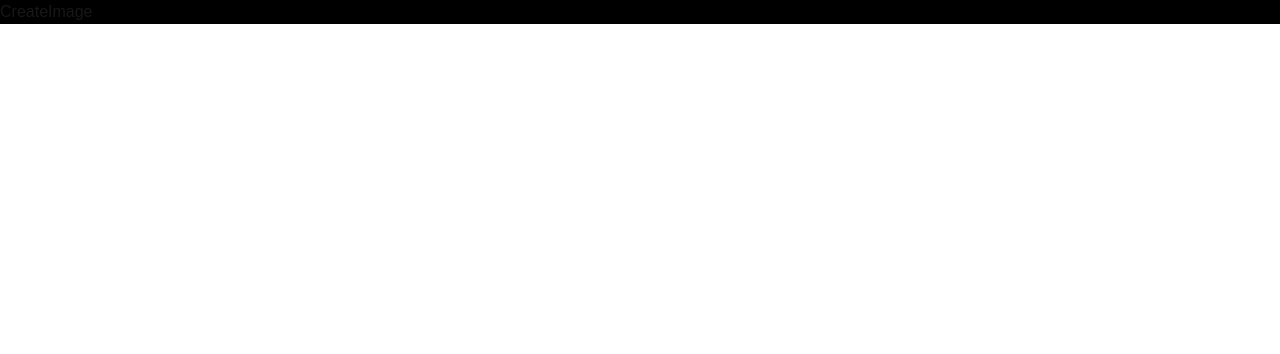
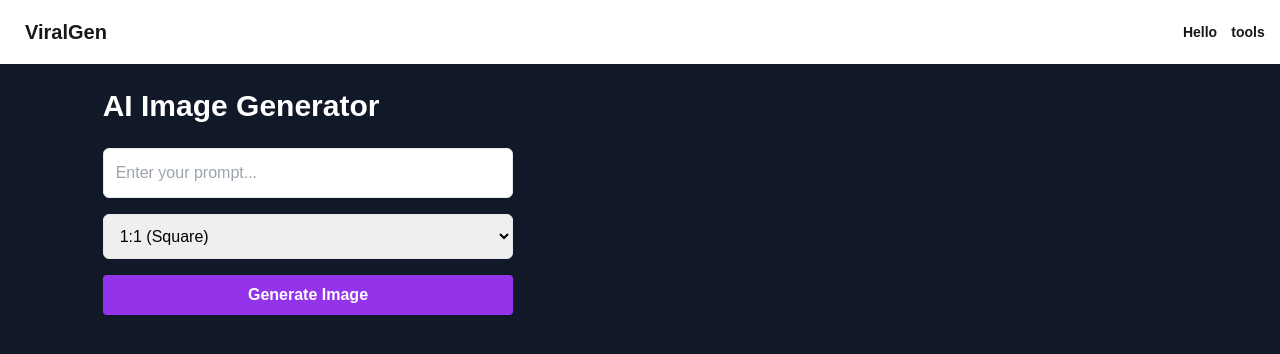
Before and after one commit to realhardik18/viralgenai, a Next.js app: page /tools/create-image in a window 1280 px wide. Shown: the top 354 px of the page. Built offline with nearby package versions, Linux system fonts and the light colour scheme.

Commit message:
add:create image route and page

```diff
--- /dev/null
+++ b/app/api/generateImage/route.js
@@ -0,0 +1,34 @@
+export async function POST(req) {
+    try {
+        const body = await req.json();
+
+        if (!body.input) {
+            throw new Error("Missing 'input' parameter");
+        }
+
+        const response = await fetch('https://api.replicate.com/v1/models/black-forest-labs/flux-schnell/predictions', {
+            method: 'POST',
+            headers: {
+                'Authorization': `Bearer ${process.env.NEXT_PUBLIC_REPLICATE_API_KEY}`,
+                'Content-Type': 'application/json',
+                'Prefer': 'wait'
+            },
+            body: JSON.stringify({
+                input: {
+                    prompt: body.input.prompt,
+                    aspect_ratio: body.input.aspect_ratio ?? "1:1"
+                }
+            })
+        });
+
+        if (!response.ok) {
+            throw new Error(`Failed to fetch: ${response.statusText}`);
+        }
+
+        const data = await response.json();
+        return new Response(JSON.stringify(data), { status: 200 });
+    } catch (error) {
+        console.log(error.message)
+        return new Response(JSON.stringify({ error: error.message }), { status: 500 });
+    }
+}
--- /dev/null
+++ b/app/components/Navbar.js
@@ -0,0 +1,38 @@
+import React from 'react'
+import Link from 'next/link'
+
+function Navbar() {
+  return (
+    <div className="navbar bg-base-100">
+    <div className="flex-1">
+        <a className="btn btn-ghost text-xl">ViralGen</a>
+    </div>
+    <div className="flex-none">
+        <div className="dropdown dropdown-end">
+        <div tabIndex={0} role="button" className="btn btn-ghost btn-circle">
+            <p>Hello</p>
+        </div>
+        <div tabIndex={0} role="button" className="btn btn-ghost btn-circle">
+            <Link href={"/tools"}>
+                <p>tools</p>
+            </Link>
+        </div>
+        <ul
+            tabIndex={0}
+            className="menu menu-sm dropdown-content bg-base-100 rounded-box z-[1] mt-3 w-52 p-2 shadow">
+            <li>
+            <a className="justify-between">
+                Profile
+                <span className="badge">New</span>
+            </a>
+            </li>
+            <li><a>Settings</a></li>
+            <li><a>Logout</a></li>
+        </ul>
+        </div>
+    </div>
+    </div>
+  )
+}
+
+export default Navbar
--- a/app/page.js
+++ b/app/page.js
@@ -1,4 +1,5 @@
 import Image from "next/image";
+import Navbar from "./components/Navbar";
 
 export default function Home() {
   return (
--- a/app/tools/_components/Card.js
+++ b/app/tools/_components/Card.js
@@ -1,12 +1,12 @@
 import React from 'react'
 import Link from 'next/link'
 
-function Card({title,description,link}) {
+function Card({title,description,link,imageURL}) {
   return (
     <div className="card bg-base-100 w-96 shadow-sm">
     <figure>
         <img
-        src="https://img.daisyui.com/images/stock/photo-1606107557195-0e29a4b5b4aa.webp"
+        src={imageURL}
         alt="Shoes" />
     </figure>
     <div className="card-body">
--- a/app/tools/create-image/page.js
+++ b/app/tools/create-image/page.js
@@ -1,9 +1,136 @@
-import React from 'react'
+'use client'
+import React, { useState } from "react";
+import Navbar from "@/app/components/Navbar";
+import { FaSpinner, FaDownload, FaCheckCircle } from "react-icons/fa";
 
-function CreateImage() {
+const CreateImage = () => {
+  const [formData, setFormData] = useState({
+    prompt: "",
+    aspect_ratio: "1:1"
+  });
+
+  const [imageUrl, setImageUrl] = useState(null);
+  const [loading, setLoading] = useState(false);
+  const [error, setError] = useState(null);
+  const [timeTaken, setTimeTaken] = useState(null);
+
+  const handleChange = (e) => {
+    setFormData({ ...formData, [e.target.name]: e.target.value });
+  };
+
+  const handleGenerate = async (e) => {
+    e.preventDefault();
+    if (!formData.prompt) return alert("Please enter a prompt!");
+
+    setLoading(true);
+    setError(null);
+    setImageUrl(null);
+    setTimeTaken(null);
+
+    const startTime = performance.now();
+
+    try {
+      const response = await fetch("/api/generateImage", {
+        method: "POST",
+        headers: {
+          "Content-Type": "application/json",
+        },
+        body: JSON.stringify({ input: {
+          ...formData,
+          go_fast: true
+        } }),
+      });
+
+      const data = await response.json();
+      const endTime = performance.now();
+      setTimeTaken(((endTime - startTime) / 1000).toFixed(3));
+
+      if (response.ok) {
+        setImageUrl(data.output);
+      } else {
+        throw new Error(data.error || "Failed to generate image.");
+      }
+    } catch (err) {
+      setError(err.message);
+    } finally {
+      setLoading(false);
+    }
+  };
+
+  const handleDownload = () => {
+    if (imageUrl) {
+      const link = document.createElement("a");
+      link.href = imageUrl;
+      link.download = "generated-image.png";
+      document.body.appendChild(link);
+      link.click();
+      document.body.removeChild(link);
+    }
+  };
+
   return (
-    <div>CreateImage</div>
-  )
-}
+    <div>
+      <Navbar />
+      <div className="flex items-start justify-center p-6 bg-gray-900 text-white min-h-screen gap-12">
+        {/* Left Side: Form Inputs */}
+        <div className="flex flex-col w-1/3">
+          <h1 className="text-3xl font-bold mb-6">AI Image Generator</h1>
+          <form onSubmit={handleGenerate} className="flex flex-col gap-4">
+            <input
+              type="text"
+              name="prompt"
+              placeholder="Enter your prompt..."
+              value={formData.prompt}
+              onChange={handleChange}
+              className="p-3 border rounded-md text-black w-full"
+              required
+            />
 
-export default CreateImage
+            <select
+              name="aspect_ratio"
+              value={formData.aspect_ratio}
+              onChange={handleChange}
+              className="p-3 border rounded-md text-black w-full"
+            >
+              <option value="1:1">1:1 (Square)</option>
+              <option value="16:9">16:9 (Landscape)</option>
+              <option value="9:16">9:16 (Portrait)</option>
+            </select>
+
+            <button
+              type="submit"
+              className="bg-purple-600 hover:bg-purple-800 text-white font-bold py-2 px-6 rounded flex items-center justify-center"
+              disabled={loading}
+            >
+              {loading ? <FaSpinner className="animate-spin" /> : "Generate Image"}
+            </button>
+          </form>
+          {error && <p className="text-red-500 mt-4">{error}</p>}
+        </div>
+
+        {/* Right Side: Image Output */}
+        <div className="flex flex-col items-center w-1/2">
+          {loading && <FaSpinner className="animate-spin text-white text-4xl" />}
+          {imageUrl && (
+            <>
+              <img src={imageUrl} alt="Generated" className="mt-6 rounded-lg shadow-lg w-full max-w-md" />
+              <button
+                onClick={handleDownload}
+                className="mt-4 bg-green-500 hover:bg-green-700 text-white font-bold py-2 px-4 rounded flex items-center gap-2"
+              >
+                <FaDownload /> Download
+              </button>
+              {timeTaken && (
+                <p className="mt-4 text-green-400 flex items-center gap-2">
+                  <FaCheckCircle /> Generated in {timeTaken} seconds
+                </p>
+              )}
+            </>
+          )}
+        </div>
+      </div>
+    </div>
+  );
+};
+
+export default CreateImage;
--- a/app/tools/page.js
+++ b/app/tools/page.js
@@ -1,19 +1,23 @@
 import React from 'react'
 import Card from './_components/Card'
+import Navbar from '../components/Navbar'
 
 function Tools() {
   return (
+  <div>
+    <Navbar/>
     <div className="flex justify-center p-6">
       <div className="grid grid-cols-1 sm:grid-cols-2 md:grid-cols-3 gap-6">
-        <Card title="AI UGC" description="Generate user-generated content using AI for social media, blogs, and marketing." link='/create-video'/>
-        <Card title="Voice Cloning" description="Clone voices with AI for dubbing, narration, or personalized audio content." link='/create-voice'/>
-        <Card title="AI Script Maker" description="Create compelling scripts for videos, podcasts, and storytelling with AI." link='/create-script'/>
-        <Card title="Chat Screen iMessage" description="Simulate iMessage-style chat screens for videos and content creation." link='/create-chat-video'/>
-        <Card title="Reddit Stories" description="Convert Reddit threads into engaging video narratives with AI narration." link='/create-reddit-story'/>
-        <Card title="Video Subtitling" description="Auto-generate accurate subtitles for videos with AI-powered transcription." link='/create-subtitles'/>
-        <Card title="TTS" description="Transform text into realistic AI-generated speech for videos and accessibility." link='/create-tts'/>
-        <Card title="Text to Image" description="Generate high-quality images from text prompts using AI image models." link='/create-image'/>
+        <Card title="AI UGC" description="Generate user-generated content using AI for social media, blogs, and marketing." link='/create-video' imageURL="https://img.daisyui.com/images/stock/photo-1606107557195-0e29a4b5b4aa.webp"/>
+        <Card title="Voice Cloning" description="Clone voices with AI for dubbing, narration, or personalized audio content." link='/create-voice' imageURL="https://img.daisyui.com/images/stock/photo-1606107557195-0e29a4b5b4aa.webp"/>
+        <Card title="AI Script Maker" description="Create compelling scripts for videos, podcasts, and storytelling with AI." link='/create-script' imageURL="https://img.daisyui.com/images/stock/photo-1606107557195-0e29a4b5b4aa.webp"/>
+        <Card title="Chat Screen iMessage" description="Simulate iMessage-style chat screens for videos and content creation." link='/create-chat-video' imageURL="https://img.daisyui.com/images/stock/photo-1606107557195-0e29a4b5b4aa.webp"/>
+        <Card title="Reddit Stories" description="Convert Reddit threads into engaging video narratives with AI narration." link='/create-reddit-story' imageURL="https://img.daisyui.com/images/stock/photo-1606107557195-0e29a4b5b4aa.webp"/>
+        <Card title="Video Subtitling" description="Auto-generate accurate subtitles for videos with AI-powered transcription." link='/create-subtitles' imageURL="https://img.daisyui.com/images/stock/photo-1606107557195-0e29a4b5b4aa.webp"/>
+        <Card title="TTS" description="Transform text into realistic AI-generated speech for videos and accessibility." link='/create-tts' imageURL="https://img.daisyui.com/images/stock/photo-1606107557195-0e29a4b5b4aa.webp"/>
+        <Card title="Text to Image" description="Generate high-quality images from text prompts using AI image models." link='/create-image' imageURL="https://img.daisyui.com/images/stock/photo-1606107557195-0e29a4b5b4aa.webp"/>
       </div>
+    </div>
     </div>
   )
 }
--- a/package.json
+++ b/package.json
@@ -9,9 +9,11 @@
     "lint": "next lint"
   },
   "dependencies": {
+    "axios": "^1.7.9",
     "next": "15.1.7",
     "react": "^19.0.0",
-    "react-dom": "^19.0.0"
+    "react-dom": "^19.0.0",
+    "react-icons": "^5.5.0"
   },
   "devDependencies": {
     "@eslint/eslintrc": "^3",
```
Also changed, not shown: 1 other file (tests, documents, lock files or other folders).
